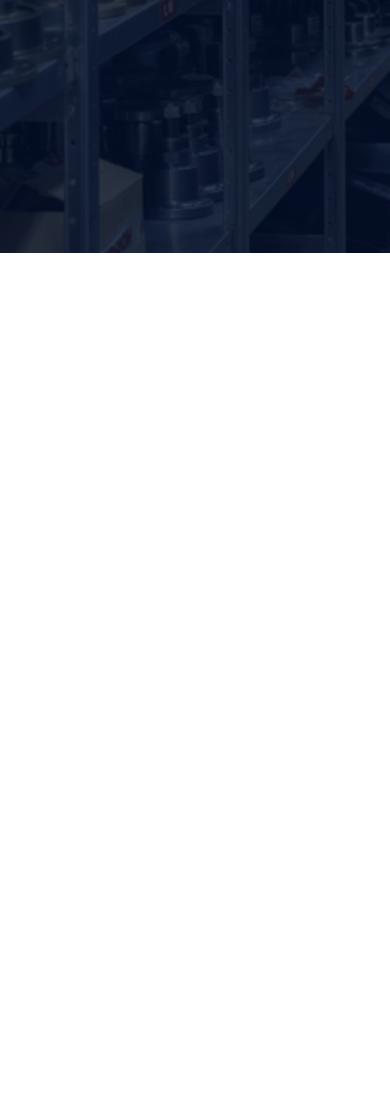
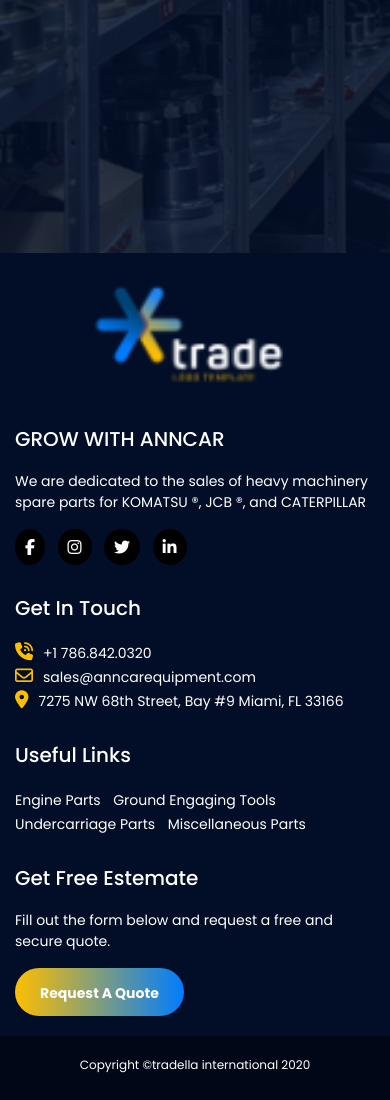
Before and after one commit to tariqul-sagar/trade_landing_page, a plain HTML site: page index.html in a window 390 px wide. Shown: the part 6654-7754 px from the top of the page. Before the commit the page ends 6907 px from the top, so only its background shows below. Drawn offline with nearby package versions, Linux system fonts and the light colour scheme.

Commit message:
Footer Section done with media query

```diff
--- a/css/media.css
+++ b/css/media.css
@@ -109,6 +109,9 @@
       .need_h3{
         font-size: 28px;
       }
+      /* Footer */
+
+
 }
 
 /* Small devices (landscape phones, 576px and up) */
@@ -195,7 +198,7 @@
       }
       /* Need CSS */
       .need-overlay{
-        height: 125vh;
+        height: 145vh;
       }
       .need_img img{
         display: none;
@@ -291,6 +294,10 @@
         top: -3%;
         left: 7%;
       }
+      /* Need section CSS */
+      .need_img img{
+        width: 100%;
+      }
 }
 
 /* Large devices (desktops, 992px and up) */
--- a/css/style.css
+++ b/css/style.css
@@ -371,3 +371,54 @@
 .btn_need:focus{
   outline: none;
 }
+
+/* Footer CSS */
+
+.footer_top{
+  background-color: #020e28;
+  text-align: center;
+}
+.footer_logo img{
+  width: 250px;
+}
+.footer_body{
+  background-color: #020e28;
+}
+.footer_col_header{
+  margin: 15px 0 20px;
+  font-size: 20px;
+  color: #fff;
+  line-height: 24px;
+}
+.footer_col_p{
+  font-size: 14px;
+  color: #fff;
+}
+.col_content1 ul li i{
+  padding: 10px;
+  font-size: 16px;
+  color: #fff;
+  background-color: #000;
+  border-radius: 50%;
+}
+.f_c_h4{
+  text-transform: capitalize;
+}
+.col_content2 ul li a, .col_content3 ul li a{
+  font-size: 14px;
+  color: #fff;
+  text-decoration: none;
+}
+.col_content2 ul li a i{
+  margin-right: 10px;
+  color: #fdbe00;
+  font-size: 18px;
+}
+.footer_foot{
+  padding: 20px 0 10px;
+  font-size: 12px;
+  background-color: #000818;
+}
+.btn_foot{
+  margin-bottom: 20px;
+}
--- a/index.html
+++ b/index.html
@@ -323,6 +323,102 @@
     </section>
     <!-- Need section end -->
 
+    <!-- Footer start -->
+    <footer>
+      <div class="footer_top">
+        <div class="container">
+          <div class="footer_logo">
+            <img src="img/footer-logo.png" alt="Trade logo">
+          </div>
+        </div>
+      </div>
+      <div class="footer_body">
+        <div class="container">
+          <div class="row">
+            <div class="col-lg-3">
+              <div class="col_content1">
+                <h4 class="footer_col_header poppins-medium">GROW WITH ANNCAR</h4>
+                <p class="footer_col_p poppins-regular">We are dedicated to the sales of heavy machinery spare parts for KOMATSU ®, JCB ®, and CATERPILLAR</p>
+                <ul class="list-inline">
+                  <li class="list-inline-item">
+                    <a href="#">
+                      <i class="fa-brands fa-facebook-f"></i>
+                    </a>
+                  </li>
+                  <li class="list-inline-item">
+                    <a href="#">
+                      <i class="fa-brands fa-instagram"></i>
+                    </a>
+                  </li>
+                  <li class="list-inline-item">
+                    <a href="#">
+                      <i class="fa-brands fa-twitter"></i>
+                    </a>
+                  </li>
+                  <li class="list-inline-item">
+                    <a href="#">
+                      <i class="fa-brands fa-linkedin-in"></i>
+                    </a>
+                  </li>
+                </ul>
+              </div>
+            </div>
+            <div class="col-lg-3">
+              <div class="col_content2">
+                <h4 class="footer_col_header f_c_h4 poppins-medium">Get in touch</h4>
+                <ul class="list-inline">
+                  <li class="list-inline-item">
+                    <a class="poppins-regular" href="tel:+1 786.842.0320">
+                      <i class="fa-solid fa-phone-volume"></i>+1 786.842.0320</a>
+                  </li>
+                  <li class="list-inline-item">
+                    <a class="poppins-regular" href="mailto:sales@anncarequipment.com">
+                      <i class="fa-regular fa-envelope"></i>sales@anncarequipment.com</a>
+                  </li>
+                  <li class="list-inline-item">
+                    <a class="poppins-regular" href="#"><i class="fa-solid fa-location-dot"></i>7275 NW 68th Street, Bay #9
+                      Miami, FL 33166</a>
+                  </li>
+                </ul>
+              </div>
+            </div>
+            <div class="col-lg-3">
+              <div class="col_content3">
+                <h4 class="footer_col_header f_c_h4 poppins-medium">Useful links</h4>
+                <ul class="list-inline">
+                  <li class="list-inline-item">
+                    <a class="poppins-regular f_c_h4" href="#">Engine parts</a>
+                  </li>
+                  <li class="list-inline-item">
+                    <a class="poppins-regular f_c_h4" href="#">Ground engaging tools</a>
+                  </li>
+                  <li class="list-inline-item">
+                    <a class="poppins-regular f_c_h4" href="#">Undercarriage parts</a>
+                  </li>
+                  <li class="list-inline-item">
+                    <a class="poppins-regular f_c_h4" href="#">Miscellaneous parts</a>
+                  </li>
+                </ul>
+              </div>
+            </div>
+            <div class="col-lg-3">
+              <div class="col_content1">
+                <h4 class="footer_col_header f_c_h4 poppins-medium">Get free estemate</h4>
+                <p class="footer_col_p poppins-regular">Fill out the form below and request a free and secure quote.</p>
+                <button class="btn-estimate btn_foot">
+                  <a class="poppins-bold f_c_h4" href="#">Request a quote</a>
+                </button>
+              </div>
+            </div>
+          </div>
+        </div>
+      </div>
+      <div class="footer_foot">
+        <p class="poppins-regular white text-center">Copyright ©tradella international 2020</p>
+      </div>
+    </footer>
+    <!-- Footer end -->
+
     <!-- Optional JavaScript -->
     <!-- jQuery first, then Popper.js, then Bootstrap JS -->
     <script src="https://code.jquery.com/jquery-3.4.1.slim.min.js"></script>
```
Also changed, not shown: img/footer-logo.png (added).
